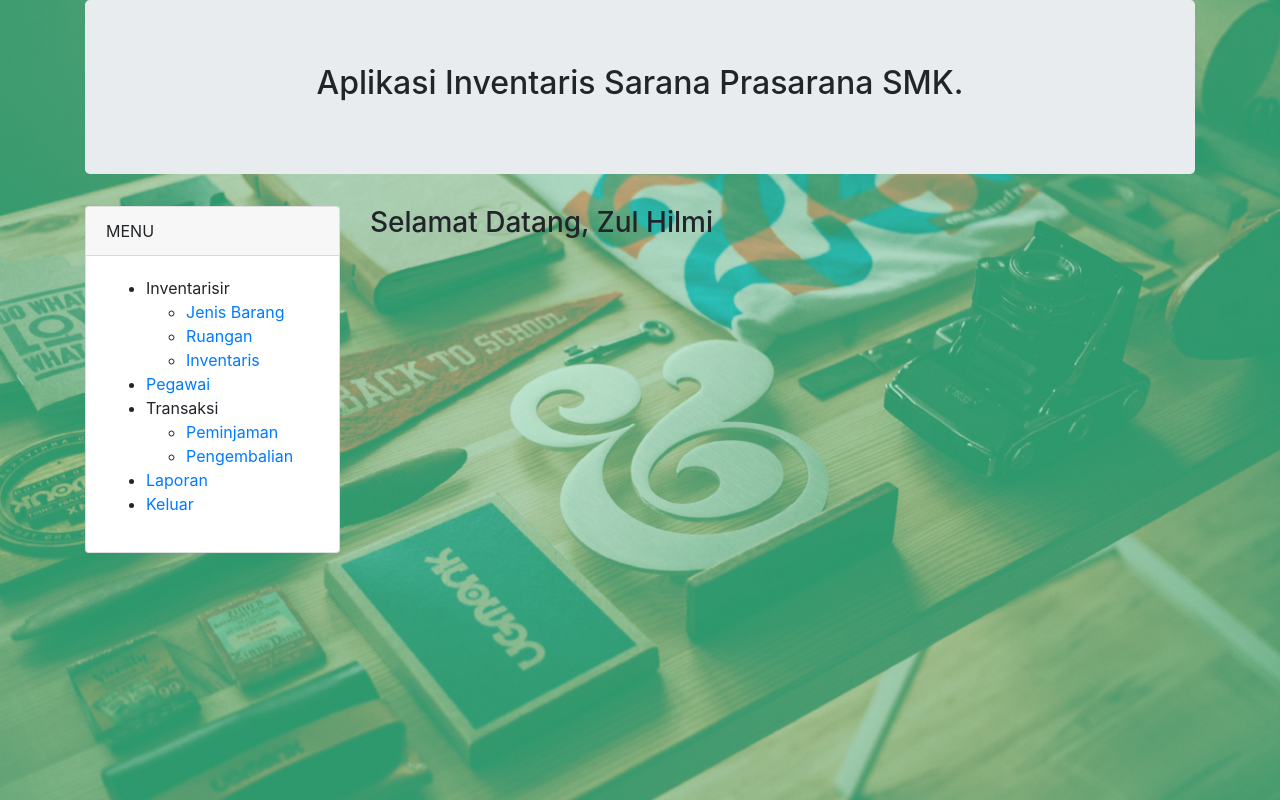
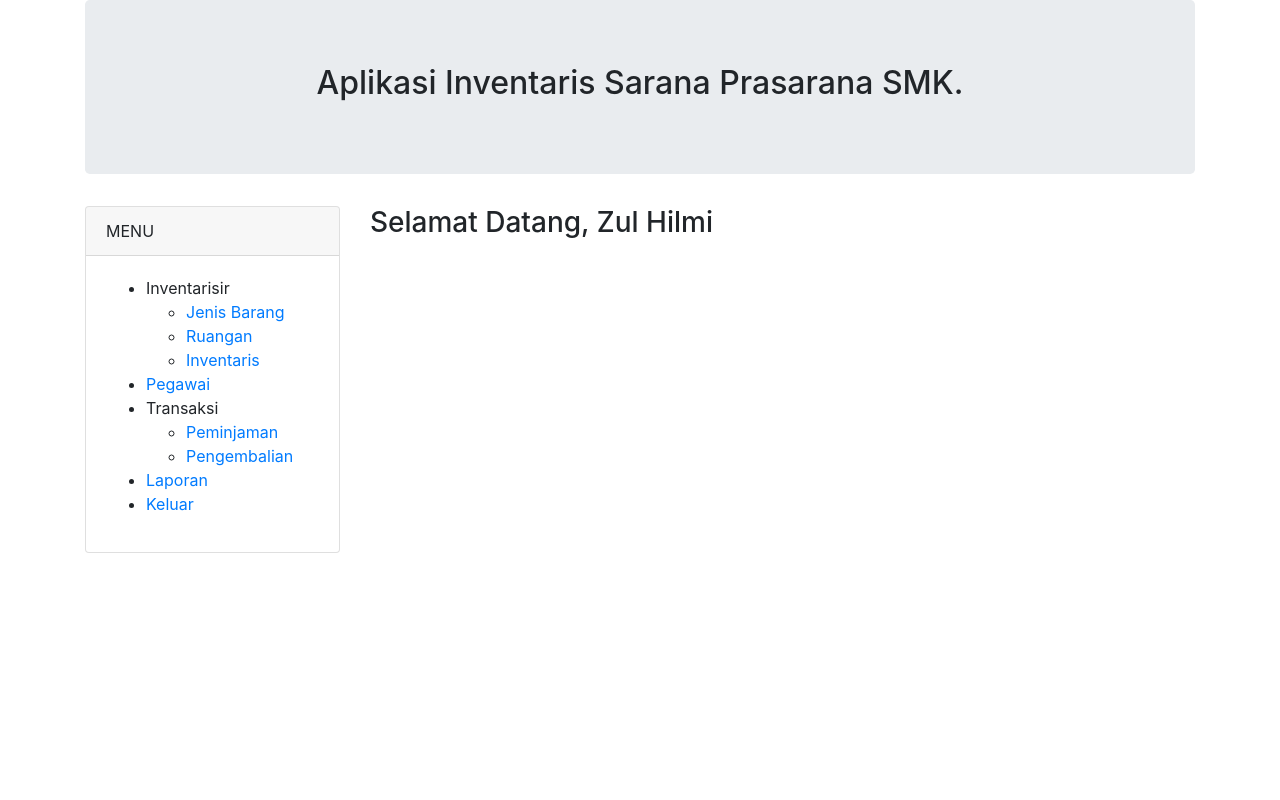
Before and after one commit to writerlab/ukk, a PHP site: page /?menu=home in a window 1280 px wide. Run offline with PHP 8.4, Linux system fonts and the light colour scheme; a user stored in the database is signed in; a stand-in replaces the project's code that opens the database connection.

Commit message:
update style..

```diff
--- a/assets/css/style.css
+++ b/assets/css/style.css
@@ -8,8 +8,7 @@ body {
   height: 100%;
 }
 
-.login,
-.wrap {
+.login {
   width: 100%;
   height: 100%;
   background: #fff url('../gambar/bg-login.jpg') no-repeat center center fixed;
```
